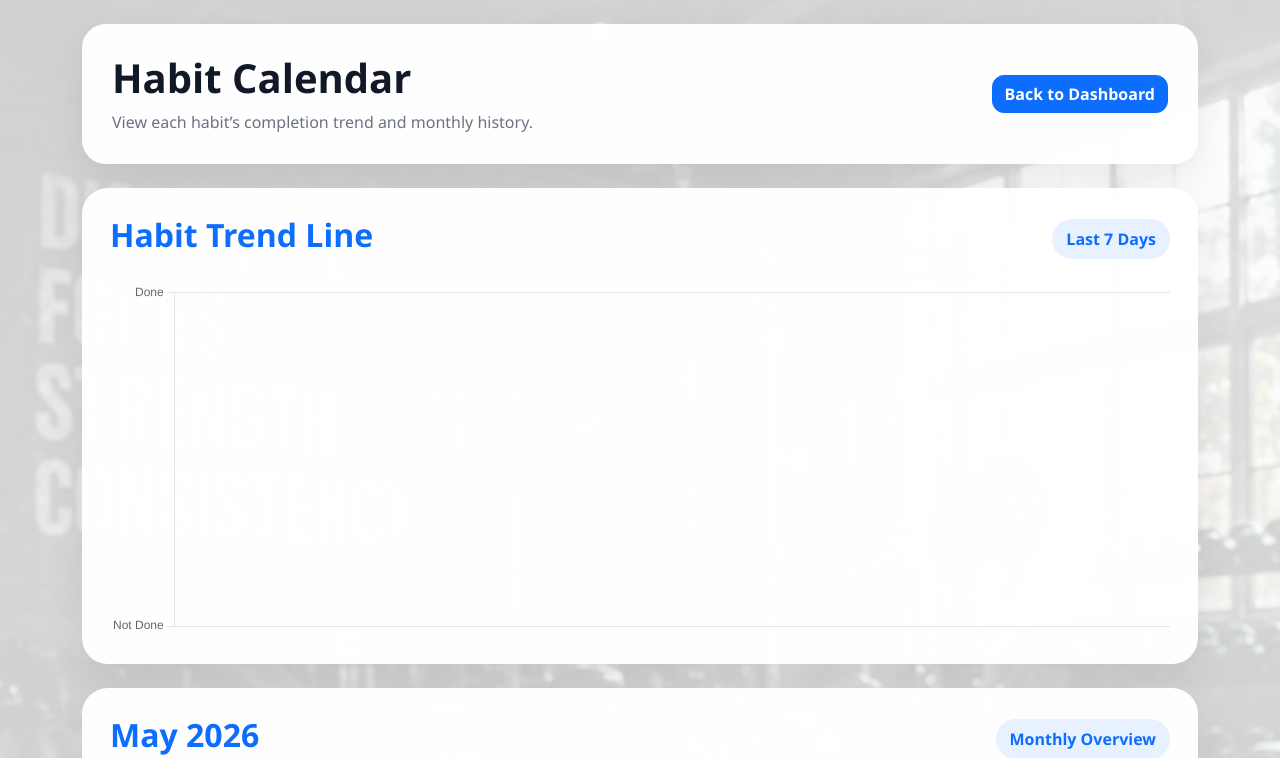
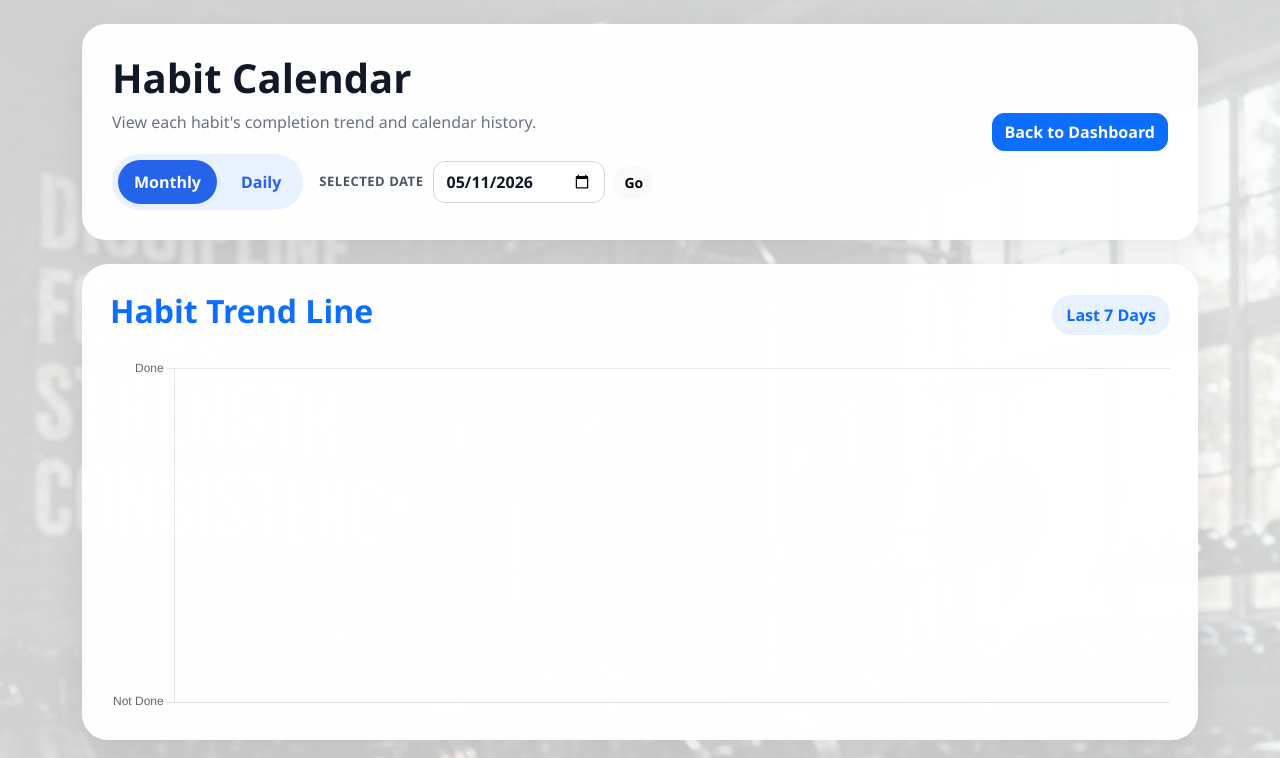
Before and after one commit to wenghengan-source/Agile-Web-Development-Project, a Flask app: page /calendar in a window 1280 px wide. Shown: the part 126-884 px from the top of the page. Run offline with Flask 3, Linux system fonts and the light colour scheme; the visitor is signed in with stand-in values (Sample User, id 1); data that the repository does not hold is empty.

Commit message:
Add monthly and daily toggle to calendar UI

```diff
--- a/Habit-tracker/app.py
+++ b/Habit-tracker/app.py
@@ -867,6 +867,7 @@ def calendar():
         view_mode=view_mode,
         selected_date=selected_date,
         selected_date_label=selected_date.strftime("%A, %d %B %Y"),
+        selected_date_value=selected_date.isoformat(),
         month_name=month_name,
         month_days=month_days,
         habits=habits,
--- a/Habit-tracker/static/style.css
+++ b/Habit-tracker/static/style.css
@@ -533,6 +533,65 @@ h1, h2, h3, h4, h5 {
     margin: 8px 0 0;
 }
 
+.calendar-controls {
+    display: flex;
+    flex-wrap: wrap;
+    gap: 16px;
+    align-items: center;
+    margin-top: 20px;
+}
+
+.calendar-mode-toggle {
+    display: inline-flex;
+    gap: 8px;
+    padding: 6px;
+    border-radius: 999px;
+    background: #e7f1ff;
+}
+
+.calendar-mode-pill {
+    color: #2563eb;
+    text-decoration: none;
+    font-weight: 800;
+    padding: 10px 16px;
+    border-radius: 999px;
+    transition: 0.2s ease;
+}
+
+.calendar-mode-pill:hover {
+    background: rgba(37,99,235,0.08);
+    color: #1d4ed8;
+}
+
+.calendar-mode-pill.active {
+    background: #2563eb;
+    color: white;
+}
+
+.calendar-date-form {
+    display: flex;
+    flex-wrap: wrap;
+    align-items: center;
+    gap: 10px;
+}
+
+.calendar-date-label {
+    color: #4b5563;
+    font-size: 13px;
+    font-weight: 800;
+    text-transform: uppercase;
+    letter-spacing: 0.04em;
+}
+
+.calendar-date-input {
+    min-height: 42px;
+    border: 1px solid #d1d5db;
+    border-radius: 12px;
+    padding: 0 12px;
+    font-weight: 700;
+    color: #111827;
+}
+
 .calendar-wrapper {
     background: rgba(255,255,255,0.98);
     border-radius: 26px;
@@ -603,6 +662,11 @@ h1, h2, h3, h4, h5 {
     box-shadow: 0 4px 12px rgba(0,0,0,0.05);
 }
 
+.calendar-habit-card-wide {
+    padding: 16px 18px;
+    margin-bottom: 0;
+}
+
 .calendar-habit-name {
     font-size: 13px;
     font-weight: 700;
@@ -662,6 +726,12 @@ h1, h2, h3, h4, h5 {
     .calendar-header-card {
         flex-direction: column;
         gap: 15px;
+        align-items: flex-start;
+    }
+
+    .calendar-controls,
+    .calendar-date-form {
+        width: 100%;
         align-items: flex-start;
     }
 }
--- a/Habit-tracker/templates/calendar.html
+++ b/Habit-tracker/templates/calendar.html
@@ -32,7 +32,37 @@
     <div class="calendar-header-card">
         <div>
             <h1>Habit Calendar</h1>
-            <p>View each habit’s completion trend and monthly history.</p>
+            <p>View each habit's completion trend and calendar history.</p>
+
+            <div class="calendar-controls">
+                <div class="calendar-mode-toggle" role="tablist" aria-label="Calendar view mode">
+                    <a
+                        class="calendar-mode-pill {% if view_mode == 'monthly' %}active{% endif %}"
+                        href="{{ url_for('calendar', view='monthly', date=selected_date_value) }}"
+                    >
+                        Monthly
+                    </a>
+                    <a
+                        class="calendar-mode-pill {% if view_mode == 'daily' %}active{% endif %}"
+                        href="{{ url_for('calendar', view='daily', date=selected_date_value) }}"
+                    >
+                        Daily
+                    </a>
+                </div>
+
+                <form class="calendar-date-form" method="get" action="{{ url_for('calendar') }}">
+                    <input type="hidden" name="view" value="{{ view_mode }}">
+                    <label for="calendar-date" class="calendar-date-label">Selected date</label>
+                    <input
+                        id="calendar-date"
+                        class="calendar-date-input"
+                        type="date"
+                        name="date"
+                        value="{{ selected_date_value }}"
+                    >
+                    <button type="submit" class="btn btn-light btn-sm">Go</button>
+                </form>
+            </div>
         </div>
 
         <a href="/dashboard" class="btn btn-primary">Back to Dashboard</a>
@@ -58,11 +88,11 @@
                 <div class="row g-3">
                     {% for habit in daily_habits %}
                         <div class="col-12">
-                            <div class="calendar-habit-card d-flex justify-content-between align-items-center">
+                            <div class="calendar-habit-card calendar-habit-card-wide d-flex justify-content-between align-items-center">
                                 <div>
                                     <div class="calendar-habit-name">{{ habit.name }}</div>
                                     <small class="text-muted">
-                                        {{ habit.category }} • {{ habit.priority }} priority
+                                        {{ habit.category }} - {{ habit.priority }} priority
                                     </small>
                                 </div>
 
@@ -113,9 +143,7 @@
 
                                         {% for habit in calendar_habits_by_date.get(full_date, []) %}
                                             <div class="calendar-habit-card">
-                                                <div class="calendar-habit-name">
-                                                    {{ habit[1] }}
-                                                </div>
+                                                <div class="calendar-habit-name">{{ habit[1] }}</div>
 
                                                 {% if (habit[0], full_date) in completed_set %}
                                                     <span class="calendar-status done">Completed</span>
```
Lines whose indentation alone changed are shown as unchanged.
